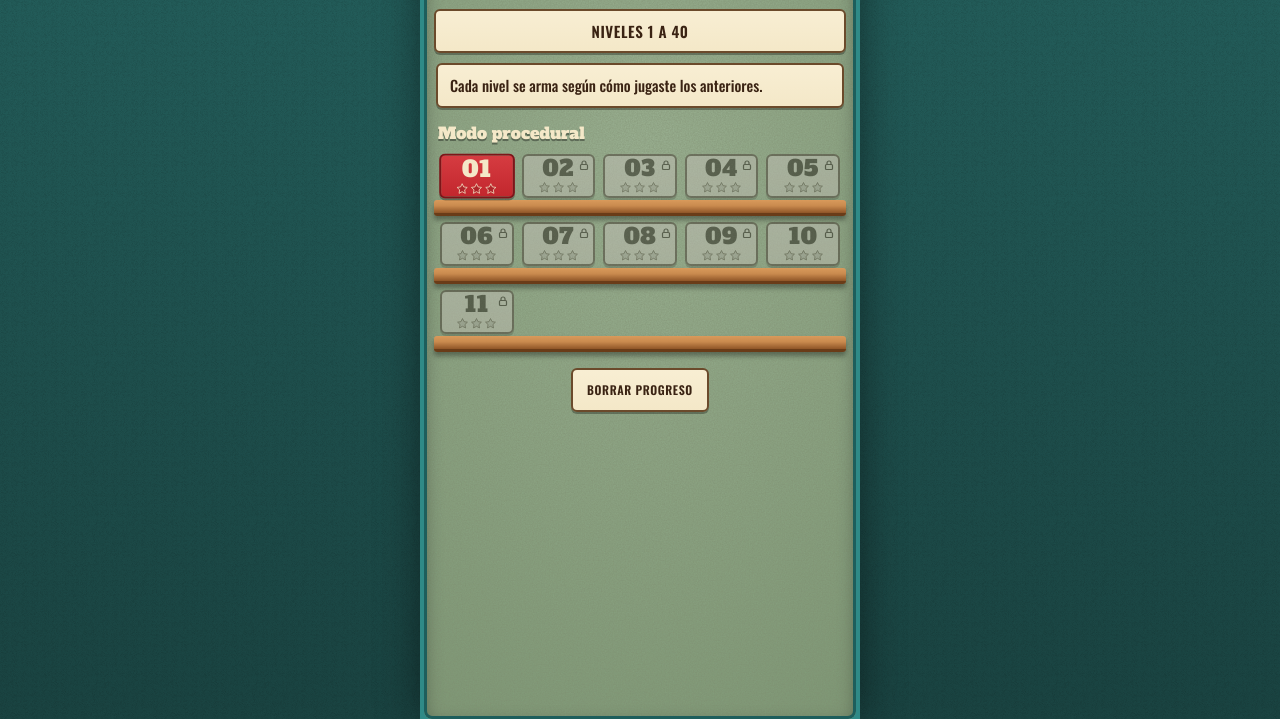
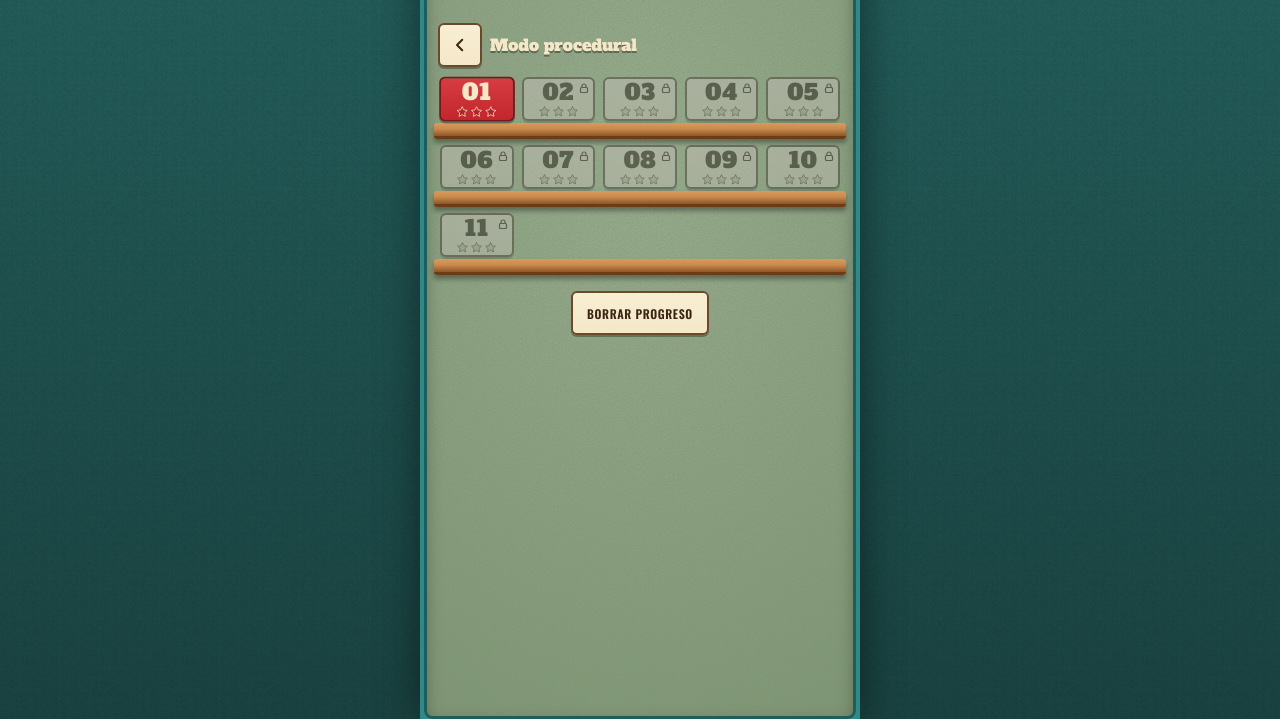
Before and after one commit to luttejada/el-kiosco-de-pagina12, a plain HTML site: page index.html in a window 1280 px wide. Both pictures are taken after a click on the button "MODO PROCEDURAL". Shown: the part 81-800 px from the top of the page. Drawn offline with nearby package versions, Linux system fonts and the light colour scheme.

Commit message:
Modo procedural hasta 300 niveles, sin texto aclaratorio
Co-Authored-By: Claude Opus 5.5 <noreply@anthropic.com>

```diff
--- a/index.html
+++ b/index.html
@@ -174,6 +174,7 @@ button.tag:disabled{opacity:.5}
 .lvl{position:relative;z-index:1;flex-direction:column;gap:2px;padding:6px 0 5px;min-height:64px;cursor:pointer;font-size:10px}
 .lvl b{font-family:var(--slab);font-weight:400;font-size:22px;line-height:1}
 .lvl .st{display:flex;gap:1px}
+.lvl b.n3{font-size:17px}
 .lvl.lock{filter:grayscale(.6) brightness(.8);cursor:default}
 .lvl.cur{background:linear-gradient(#d63c41,var(--red));color:var(--cream);border-color:var(--red-d);animation:beat 1.6s infinite}
 .lvl.cur .st svg path{stroke:var(--cream)}
@@ -928,7 +929,7 @@ async function win() {
   await wait(350);
   if (G !== g0) return;
   LOG('gana', { usados: G.used, estrellas: stars, puntos: G.score });
-  const last = !G.proc && (G.n === LEVELS.length || (TEST && G.n >= TEST.to));
+  const last = G.proc ? G.n >= PROC.MAX : (G.n === LEVELS.length || (TEST && G.n >= TEST.to));
   modal(resultCard('¡Góndola vacía!', left, base, G.proc ? PROC.breakNote() : '',
     `<button class="tag" data-a="retry">Reiniciar</button>${last ? (TEST ? '<button class="tag red" data-a="fin">Terminar</button>' : '<button class="tag red" data-a="map">Niveles</button>') : '<button class="tag red" data-a="next">Siguiente nivel</button>'}`));
   const card = $('#modal .card');
@@ -1157,7 +1158,7 @@ function procGen(KE, q) {
   return fallback;
 }
 PROC = (() => {
-  const KEY = 'kiosco-proc', CAL = [3, 6, 10], AHEAD = 10;
+  const KEY = 'kiosco-proc', CAL = [3, 6, 10], AHEAD = 10, MAX = 300; // se ven 10 niveles cerrados más adelante, hasta el 300
   const clamp = (v, a = 0, b = 1) => Math.max(a, Math.min(b, v));
   const fresh = () => ({ n: 1, D: .45, effP: 1.25, done: {}, cal: [], recent: [], cur: null, fails: 0, seen: {}, lockSeen: false });
   let S = fresh();
@@ -1264,7 +1265,7 @@ PROC = (() => {
     return L;
   }
   let pending = null;
-  function prepare() { if (S.cur || pending) return pending; const n = S.n; pending = make(n).then(L => { if (S.n === n) { S.cur = L; store(); } pending = null; return L; }); return pending; }
+  function prepare() { if (S.cur || pending || S.n > MAX) return pending; const n = S.n; pending = make(n).then(L => { if (S.n === n) { S.cur = L; store(); } pending = null; return L; }); return pending; }
   async function play(quiet) {
     if (!S.cur) {
       modal(`<div class="sign"><h1>Nivel ${S.n}</h1></div><div class="body"><div class="stars"><span class="dots"><i></i><i></i><i></i></span></div></div>`);
@@ -1304,24 +1305,25 @@ PROC = (() => {
     const box = $('#mapScroll'), tile = (n, cls, inner, dis) => `<button class="tag lvl${cls}" data-n="${n}" ${dis ? 'disabled aria-disabled="true"' : ''} aria-label="Nivel ${n}">${inner}</button>`;
     const lockIco = '<svg class="icon" viewBox="0 0 24 24" fill="none" stroke="currentColor" stroke-width="2.4" aria-hidden="true" style="position:absolute;top:3px;right:3px;width:12px;height:12px"><rect x="5" y="11" width="14" height="10" rx="2"/><path d="M8 11V8a4 4 0 0 1 8 0v3"/></svg>';
     const stars = k => `<span class="st">${[1, 2, 3].map(i => STAR(k >= i)).join('').replace(/<svg /g, '<svg width="13" height="13" ')}</span>`;
-    let h = `<button class="tag procbtn" id="btnClassic">Niveles 1 a ${LEVELS.length}</button>
-      <div class="tag intro">Cada nivel se arma según cómo jugaste los anteriores.</div><div class="sect">Modo procedural</div><div class="row">`;
-    const last = S.n + AHEAD;
+    let h = `<div class="sect" style="display:flex;align-items:center;gap:8px"><button class="tag iconbtn" id="btnClassic" aria-label="Volver">
+      <svg class="icon" viewBox="0 0 24 24" fill="none" stroke="currentColor" stroke-width="2.6" stroke-linecap="round" stroke-linejoin="round" aria-hidden="true"><path d="M15 5l-7 7 7 7"/></svg></button>Modo procedural</div><div class="row">`;
+    const last = Math.min(MAX, S.n + AHEAD);
     for (let n = 1; n <= last; n++) {
       if (n > 1 && (n - 1) % 5 === 0) h += '</div><div class="row">';
-      if (n < S.n) h += tile(n, ' done', `<b>${String(n).padStart(2, '0')}</b>${stars(S.done[n] || 0)}`, true);
-      else if (n === S.n) h += tile(n, ' cur', `<b>${String(n).padStart(2, '0')}</b>${stars(0)}`, false);
-      else h += tile(n, ' lock', `${lockIco}<b>${String(n).padStart(2, '0')}</b>${stars(0)}`, true);
+      if (n < S.n) h += tile(n, ' done', `<b${n > 99 ? ' class="n3"' : ''}>${String(n).padStart(2, '0')}</b>${stars(S.done[n] || 0)}`, true);
+      else if (n === S.n) h += tile(n, ' cur', `<b${n > 99 ? ' class="n3"' : ''}>${String(n).padStart(2, '0')}</b>${stars(0)}`, false);
+      else h += tile(n, ' lock', `${lockIco}<b${n > 99 ? ' class="n3"' : ''}>${String(n).padStart(2, '0')}</b>${stars(0)}`, true);
     }
     h += `</div><div class="mapfoot"><button class="tag" id="btnProcReset">Borrar progreso</button></div>`;
     box.innerHTML = h;
-    box.querySelector('.lvl.cur').onclick = () => play();
+    const cur = box.querySelector('.lvl.cur');
+    if (cur) cur.onclick = () => play();
     $('#btnClassic').onclick = () => { buildMap(); show('#map'); };
     $('#btnProcReset').onclick = () => { S = fresh(); pending = null; store(); map(); };
-    show('#map'); box.querySelector('.lvl.cur').scrollIntoView({ block: 'center' });
+    show('#map'); (cur || box.querySelector('.lvl:last-of-type')).scrollIntoView({ block: 'center' });
     prepare();
   }
-  return { ev, begin, done, play, map, breakNote, get S() { return S; } };
+  return { ev, begin, done, play, map, breakNote, MAX, get S() { return S; } };
 })();
 
 buildMap(); sndIcon();
```
